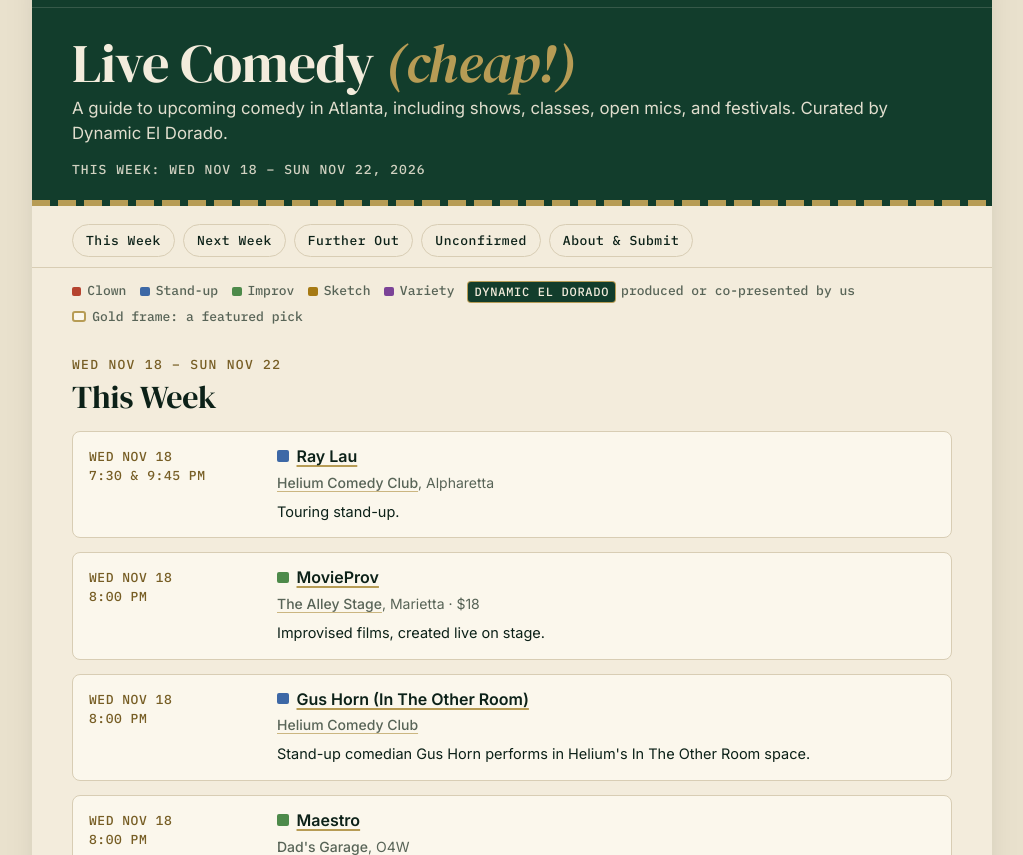
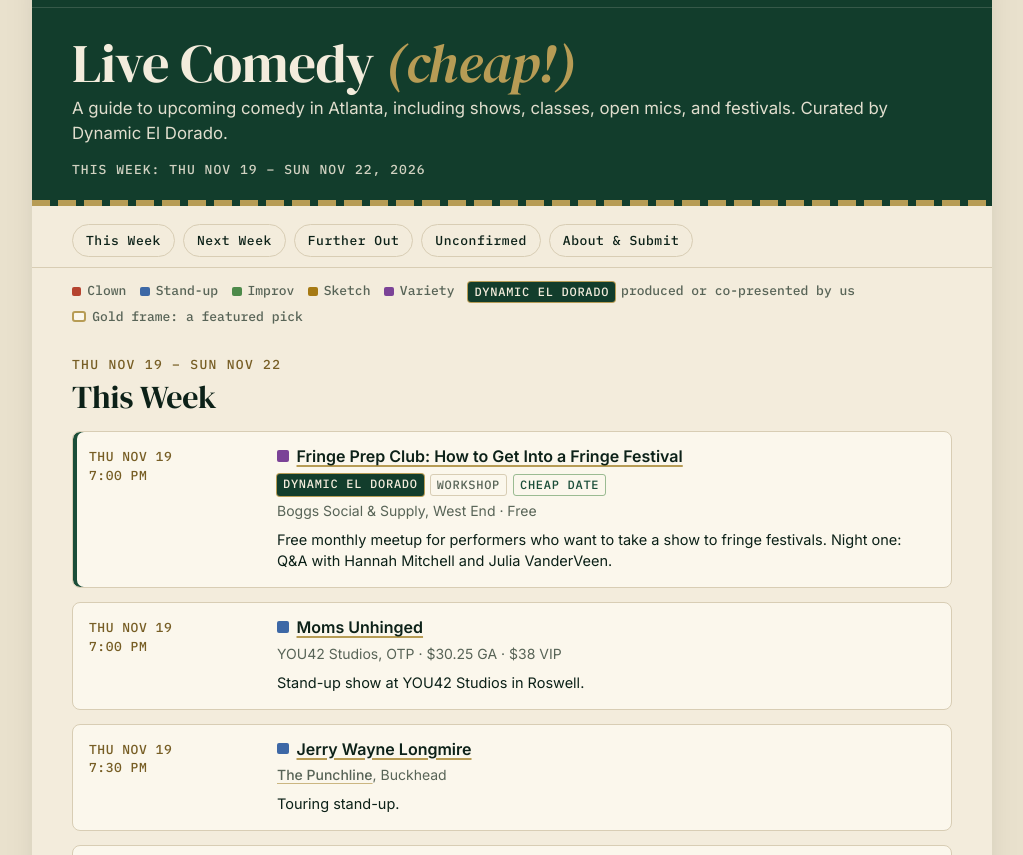
Before and after one commit to dynamiceldorado/live-comedy-guide, a plain HTML site: page index.html in a window 1280 px wide. Shown: the part 97-952 px from the top of the page, without its empty margins (128-1151 px from the left). Drawn offline with Linux system fonts and the light colour scheme.

Commit message:
Robot publish 2026-11-19

```diff
--- a/index.html
+++ b/index.html
@@ -338,7 +338,7 @@ td .what{font-size:14px}
   <header class="mast">
     <h1>Live Comedy <em>(cheap!)</em></h1>
     <p class="sub">A guide to upcoming comedy in Atlanta, including shows, classes, open mics, and festivals. Curated by Dynamic El Dorado.</p>
-    <div class="issue"><span>This week: Wed Nov 18 – Sun Nov 22, 2026</span></div>
+    <div class="issue"><span>This week: Thu Nov 19 – Sun Nov 22, 2026</span></div>
   </header>
   <div class="content">
     <nav class="toc" aria-label="Sections"><a href="#thisweek">This Week</a><a href="#nextweek">Next Week</a><a href="#furtherout">Further Out</a><a href="#unconfirmed">Unconfirmed</a><a href="#about">About &amp; Submit</a></nav>
@@ -349,14 +349,10 @@ td .what{font-size:14px}
     </div>
 
 <section id="thisweek">
-<p class="eyebrow">Wed Nov 18 – Sun Nov 22</p>
+<p class="eyebrow">Thu Nov 19 – Sun Nov 22</p>
 <h2>This Week</h2>
 
 <div class="grid c1">
-<article class="ev"><div class="evb"><p class="when">Wed Nov 18<span class="t">7:30 &amp; 9:45 PM</span></p><h4><i class="sq stand" role="img" aria-label="Stand-up" title="Stand-up"></i><a href="https://atlanta.heliumcomedy.com/events/134913">Ray Lau</a></h4><p class="where"><a href="https://atlanta.heliumcomedy.com">Helium Comedy Club</a>, Alpharetta</p><p class="desc">Touring stand-up.</p></div></article>
-<article class="ev"><div class="evb"><p class="when">Wed Nov 18<span class="t">8:00 PM</span></p><h4><i class="sq impro" role="img" aria-label="Improv" title="Improv"></i><a href="https://www.alleystage.org/shows/388124">MovieProv</a></h4><p class="where"><a href="https://www.alleystage.org">The Alley Stage</a>, Marietta · $18</p><p class="desc">Improvised films, created live on stage.</p></div></article>
-<article class="ev"><div class="evb"><p class="when">Wed Nov 18<span class="t">8:00 PM</span></p><h4><i class="sq stand" role="img" aria-label="Stand-up" title="Stand-up"></i><a href="https://atlanta.heliumcomedy.com/events/144782">Gus Horn (In The Other Room)</a></h4><p class="where"><a href="https://atlanta.heliumcomedy.com">Helium Comedy Club</a></p><p class="desc">Stand-up comedian Gus Horn performs in Helium&#x27;s In The Other Room space.</p></div></article>
-<article class="ev"><div class="evb"><p class="when">Wed Nov 18<span class="t">8:00 PM</span></p><h4><i class="sq impro" role="img" aria-label="Improv" title="Improv"></i><a href="https://www.dadsgarage.com/shows">Maestro</a></h4><p class="where"><a href="https://www.dadsgarage.com">Dad&#x27;s Garage</a>, O4W</p><p class="desc">The Dad&#x27;s Garage company competes scene by scene while a director keeps score.</p></div></article>
 <article class="ev ded"><div class="evb"><p class="when">Thu Nov 19<span class="t">7:00 PM</span></p><h4><i class="sq var" role="img" aria-label="Variety" title="Variety"></i><a href="https://www.crowdwork.com/e/fringe-prep-club-how-to-get-into-a-fringe-festival">Fringe Prep Club: How to Get Into a Fringe Festival</a></h4><p class="chips"><span class="tier ded">Dynamic El Dorado</span> <span class="chip">Workshop</span> <span class="chip cheap">Cheap date</span></p><p class="where">Boggs Social &amp; Supply, West End · Free</p><p class="desc">Free monthly meetup for performers who want to take a show to fringe festivals. Night one: Q&amp;A with Hannah Mitchell and Julia VanderVeen.</p></div></article>
 <article class="ev"><div class="evb"><p class="when">Thu Nov 19<span class="t">7:00 PM</span></p><h4><i class="sq stand" role="img" aria-label="Stand-up" title="Stand-up"></i><a href="https://momsunhinged.com/comedy-show/roswell-ga-111926/">Moms Unhinged</a></h4><p class="where">YOU42 Studios, OTP · $30.25 GA · $38 VIP</p><p class="desc">Stand-up show at YOU42 Studios in Roswell.</p></div></article>
 <article class="ev"><div class="evb"><p class="when">Thu Nov 19<span class="t">7:30 PM</span></p><h4><i class="sq stand" role="img" aria-label="Stand-up" title="Stand-up"></i><a href="https://www.punchline.com/event/jerry-wayne-longmire-13331/">Jerry Wayne Longmire</a></h4><p class="where"><a href="https://www.punchline.com">The Punchline</a>, Buckhead</p><p class="desc">Touring stand-up.</p></div></article>
@@ -517,7 +513,7 @@ td .what{font-size:14px}
       <a href="https://www.facebook.com/DynamicElDorado">Facebook</a>
     </div>
     <p class="legal">We build this Guide from venue and ticketing pages and community submissions, and we do our best to keep it current. We still get things wrong and leave things out. Dates, times, prices, lineups and ticket links change without notice, so confirm with the venue or ticket seller before you go. The Guide is provided as is. Dynamic El Dorado is not responsible for errors, omissions, cancellations or changes, or for the content, policies or conduct of third-party venues, producers or sites we link to. A listing is not an endorsement, and a missing one is not a snub. Spot a mistake? <a href="https://docs.google.com/forms/d/e/1FAIpQLSdmeltLBWwirmeO_R6KCv9PdUNMEizfonqVJX2pDmcGjky0cQ/viewform">Tell us here</a>.</p>
-    <p class="updated">Last updated Nov 18, 2026</p>
+    <p class="updated">Last updated Nov 19, 2026</p>
   </footer>
 </article>
 
```
Also changed, not shown: performers/index.html (+3 -7 lines).
